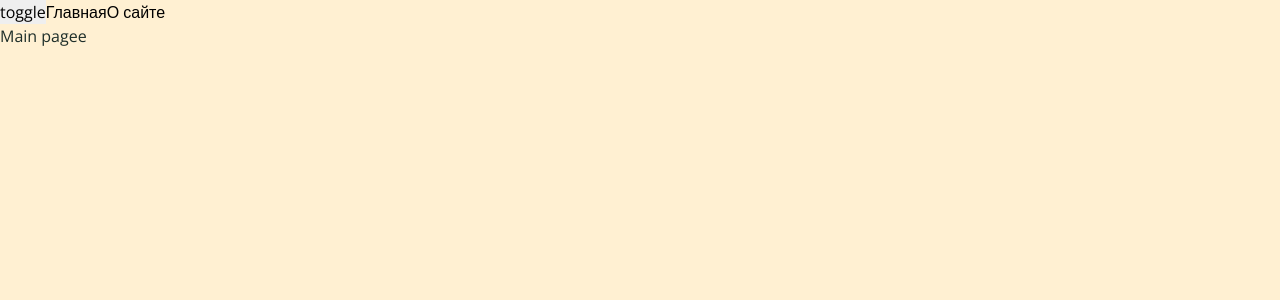
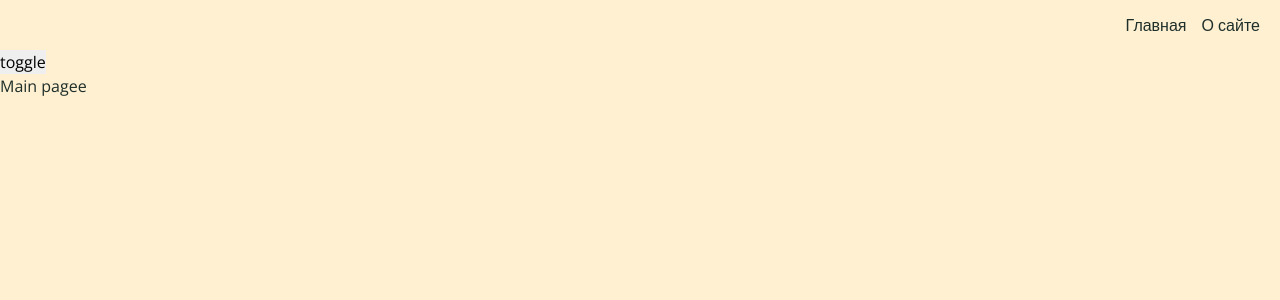
Before and after one commit to RK0S/product, a React app: page / in a window 1280 px wide. Shown: the top 300 px of the page. Built offline with nearby package versions, Linux system fonts and the light colour scheme.

Commit message:
create navbar, custom link, router config and fix function className

```diff
--- a/src/app/App.tsx
+++ b/src/app/App.tsx
@@ -1,25 +1,19 @@
-import { Suspense } from 'react';
-import { Route, Routes, Link } from 'react-router-dom';
-import './styles/index.scss';
 import { useTheme } from 'shared/lib/useTheme/useTheme';
 import { classNames } from 'shared/lib/classNames/classNames';
-import { AboutPage } from 'pages/AboutPage';
-import { MainPage } from 'pages/MainPage';
+import { AppRouter } from './providers/router';
+import { Navbar } from 'widgets/Navbar';
+
+import './styles/index.scss';
+
 
 const App = () => {
     const { theme, toggleTheme } = useTheme();
 
     return (
         <div className={classNames('app', {}, [theme])}>
+            <Navbar />
             <button onClick={toggleTheme}>toggle</button>
-            <Link to={'/'}>Главная</Link>
-            <Link to={'/about'}>О сайте</Link>
-            <Suspense fallback={<div>Loading...</div>}>
-                <Routes>
-                    <Route path={'/about'} element={<AboutPage />} />
-                    <Route path={'/'} element={<MainPage />} />
-                </Routes>
-            </Suspense>
+            <AppRouter />
         </div>
     );
 };
--- /dev/null
+++ b/src/app/providers/router/UI/AppRouter.tsx
@@ -0,0 +1,17 @@
+import { Route, Routes } from 'react-router-dom';
+import { Suspense } from 'react';
+import { routeConfig } from 'shared/config/routeConfig/routeConfig';
+
+const AppRouter = () => {
+    return (
+        <Suspense fallback={<div>Loading...</div>}>
+            <Routes>
+                {Object.values(routeConfig).map(({path, element}) =>
+                    <Route key={path} path={path} element={element} />
+                )}
+            </Routes>
+        </Suspense>
+    );
+};
+
+export default AppRouter;
--- /dev/null
+++ b/src/app/providers/router/index.ts
@@ -0,0 +1,3 @@
+import AppRouter from './UI/AppRouter';
+
+export { AppRouter };
--- a/src/app/styles/variables/global.scss
+++ b/src/app/styles/variables/global.scss
@@ -10,4 +10,8 @@
     --font-size-l: 24px;
     --font-line-l: 32px;
     --font-l: var(--font-size-l) / var(--font-line-l) var(--font-family-main);
+
+    //Размеры
+
+    --navbar-height: 50px;
 }
--- /dev/null
+++ b/src/shared/UI/AppLink/AppLink.module.scss
@@ -0,0 +1,9 @@
+.appLink {
+    color: var(--primary-color);
+    transition: 0.3s ease border-bottom;
+    border-bottom: 1px solid var(--bg-color);
+}
+
+.appLink:hover {
+    border-bottom: 1px solid var(--primary-color);
+}
--- /dev/null
+++ b/src/shared/UI/AppLink/AppLink.tsx
@@ -0,0 +1,21 @@
+import { Link, LinkProps } from 'react-router-dom';
+import { classNames } from 'shared/lib/classNames/classNames';
+import cls from './AppLink.module.scss';
+
+interface AppLinkProps extends LinkProps {
+    className?: string;
+}
+
+export const AppLink: React.FC<AppLinkProps> = (props) => {
+    const { className, children, to, ...otherProps } = props;
+
+    return (
+        <Link
+            {...otherProps}
+            to={to}
+            className={classNames(cls.appLink, {}, [className])}
+        >
+            {children}
+        </Link>
+    );
+}
--- /dev/null
+++ b/src/shared/config/routeConfig/routeConfig.tsx
@@ -0,0 +1,24 @@
+import { RouteProps } from "react-router-dom";
+import { AboutPage } from 'pages/AboutPage';
+import { MainPage } from "pages/MainPage";
+
+export enum AppRoutes {
+    MAIN = 'main',
+    ABOUT = 'about'
+}
+
+export const RoutePath: Record<AppRoutes, string> = {
+    [AppRoutes.MAIN]: '/',
+    [AppRoutes.ABOUT]: '/about',
+}
+
+export const routeConfig: Record<AppRoutes, RouteProps> = {
+    [AppRoutes.MAIN]: {
+        path: RoutePath.main,
+        element: <MainPage />
+    },
+    [AppRoutes.ABOUT]: {
+        path: RoutePath.about,
+        element: <AboutPage />
+    }
+}
--- a/src/shared/lib/classNames/classNames.ts
+++ b/src/shared/lib/classNames/classNames.ts
@@ -1,9 +1,9 @@
 type Mods = Record<string, boolean | string>
 
-export const classNames = (cls: string, mods: Mods, additional: string[]): string => {
+export const classNames = (cls: string, mods: Mods = {}, additional: string[] = []): string => {
     return [
         cls,
-        ...additional,
+        ...additional.filter(Boolean),
         ...Object.entries(mods)
             .filter(([classNames, flag]) => Boolean(flag))
             .map(([classNames]) => classNames)
--- /dev/null
+++ b/src/widgets/Navbar/UI/Navbar.module.scss
@@ -0,0 +1,13 @@
+.navbar {
+    width: 100%;
+    height: var(--navbar-height);
+    display: flex;
+    align-items: center;
+    padding: 20px;
+}
+
+.links {
+    margin-left: auto;
+    display: flex;
+    gap: 15px;
+}
--- /dev/null
+++ b/src/widgets/Navbar/UI/Navbar.tsx
@@ -0,0 +1,19 @@
+import { classNames } from 'shared/lib/classNames/classNames';
+import { AppLink } from 'shared/UI/AppLink/AppLink';
+
+import cls from './Navbar.module.scss';
+
+interface NavbarProps {
+    className?: string;
+}
+
+export const Navbar = ({ className }: NavbarProps) => {
+    return (
+        <div className={classNames(cls.navbar, {}, [className])}>
+            <div className={cls.links}>
+                <AppLink to={'/'}>Главная</AppLink>
+                <AppLink to={'/about'}>О сайте</AppLink>
+            </div>
+        </div>
+    );
+};
--- /dev/null
+++ b/src/widgets/Navbar/index.ts
@@ -0,0 +1,5 @@
+import { Navbar } from './UI/Navbar';
+
+export {
+    Navbar
+}
```
Also changed, not shown: 1 other file (tests, documents, lock files or other folders).
